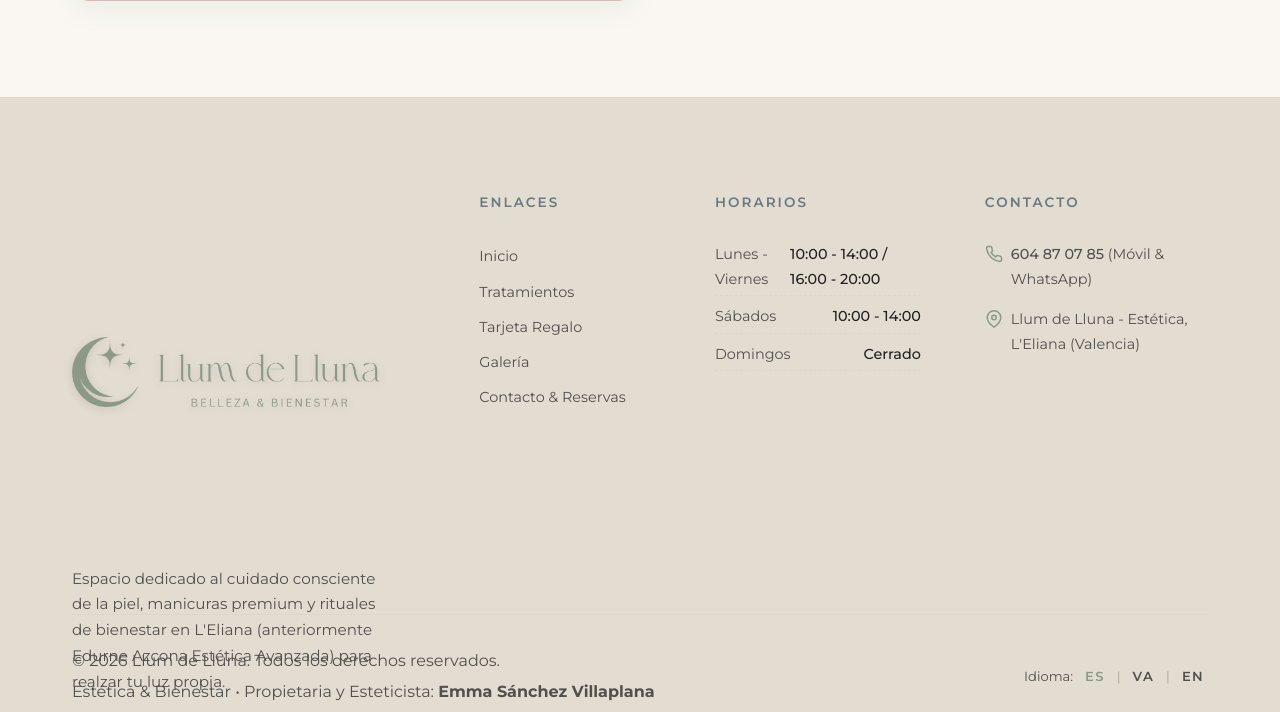
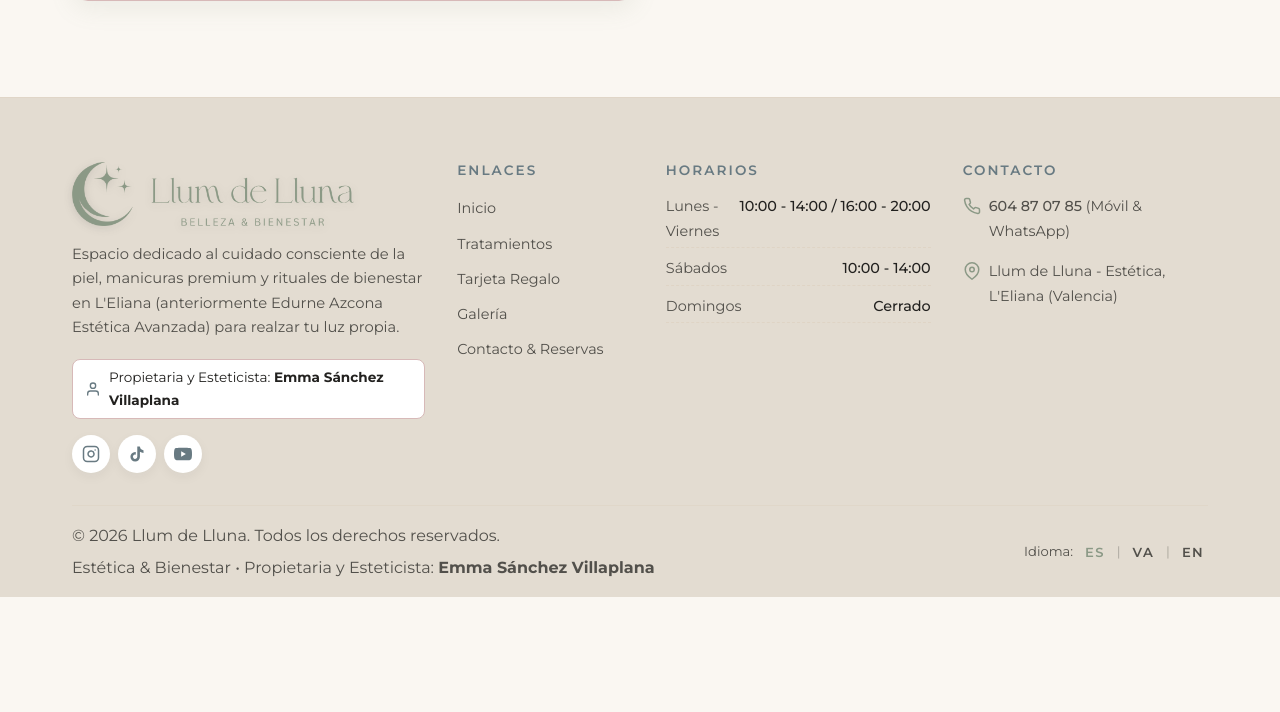
Before and after one commit to jpnm20/llumdellunaweb, a plain HTML site: page tarjeta-regalo.html in a window 1280 px wide. Shown: the part 2057-2769 px from the top of the page. After the commit the page ends 2654 px from the top, so only its background shows below. Drawn offline with nearby package versions, Linux system fonts and the light colour scheme.

Commit message:
correccion del footer

```diff
--- a/css/layout.css
+++ b/css/layout.css
@@ -197,34 +197,57 @@
 }
 
 /* FOOTER */
-.footer {
+.footer,
+.footer.section-padding {
     background-color: var(--color-bg-tertiary);
     border-top: 1px solid rgba(197, 168, 128, 0.12);
     color: var(--color-text-dark);
+    padding: var(--spacing-xl) 0 var(--spacing-md);
 }
 
 .footer-top {
     display: grid;
-    grid-template-columns: 2fr 1fr 1.2fr 1.3fr;
-    gap: var(--spacing-xl);
-    padding-bottom: var(--spacing-xl);
+    grid-template-columns: minmax(0, 1.8fr) minmax(0, 0.9fr) minmax(0, 1.35fr) minmax(0, 1.25fr);
+    gap: var(--spacing-lg);
+    padding-bottom: var(--spacing-lg);
     border-bottom: 1px solid rgba(197, 168, 128, 0.1);
+}
+
+.footer-top > * {
+    min-width: 0;
 }
 
 .footer-brand {
     display: flex;
     flex-direction: column;
+    align-items: flex-start;
     gap: var(--spacing-md);
 }
 
+/* Override .logo height: 100% (used in fixed-height .header) so it doesn't overlap flex siblings in .footer-brand */
+.footer-brand .logo {
+    height: auto;
+    margin-right: 0;
+    padding: 0;
+}
+
+.footer-brand .logo-img {
+    height: auto;
+    max-height: 64px;
+    width: auto;
+}
+
 .footer-brand p {
-    font-size: 0.95rem;
-    max-width: 320px;
+    font-size: 0.92rem;
+    line-height: 1.65;
+    max-width: 360px;
+    margin: 0;
 }
 
 .footer-socials {
     display: flex;
-    gap: var(--spacing-md);
+    flex-wrap: wrap;
+    gap: var(--spacing-sm);
 }
 
 .social-icon {
@@ -253,7 +276,7 @@
     text-transform: uppercase;
     letter-spacing: 0.15em;
     color: var(--color-accent);
-    margin-bottom: var(--spacing-lg);
+    margin-bottom: var(--spacing-md);
     font-weight: 600;
 }
 
@@ -275,6 +298,7 @@
 }
 
 .footer-hours-list {
+    list-style: none;
     display: flex;
     flex-direction: column;
     gap: var(--spacing-sm);
@@ -285,6 +309,8 @@
 .footer-hours-list li {
     display: flex;
     justify-content: space-between;
+    align-items: baseline;
+    gap: var(--spacing-sm);
     border-bottom: 1px dashed rgba(197, 168, 128, 0.15);
     padding-bottom: 4px;
 }
@@ -292,6 +318,8 @@
 .footer-hours-list li span:last-child {
     font-weight: 500;
     color: var(--color-text-dark);
+    text-align: right;
+    white-space: nowrap;
 }
 
 .footer-contact-info {
@@ -317,10 +345,12 @@
 }
 
 .footer-bottom {
-    padding: var(--spacing-lg) 0;
+    padding: var(--spacing-md) 0 0;
     display: flex;
+    flex-wrap: wrap;
     justify-content: space-between;
     align-items: center;
+    gap: var(--spacing-md);
     font-size: 0.85rem;
     color: var(--color-text-light);
 }
@@ -460,14 +490,24 @@
         padding: 7px;
     }
 
+    .footer,
+    .footer.section-padding {
+        padding: var(--spacing-lg) 0 var(--spacing-md);
+    }
+
     .footer-top {
         grid-template-columns: 1fr;
-        gap: var(--spacing-xl);
+        gap: var(--spacing-lg);
+    }
+
+    .footer-hours-list li span:last-child {
+        white-space: normal;
     }
 
     .footer-bottom {
         flex-direction: column;
         gap: var(--spacing-sm);
         text-align: center;
+        padding-bottom: 1.5rem;
     }
 }
--- a/css/main.css
+++ b/css/main.css
@@ -6,7 +6,7 @@
 /* Importar módulos CSS */
 @import 'variables.css';
 @import 'base.css?v=2.2';
-@import 'layout.css?v=2.2';
+@import 'layout.css?v=2.3';
 @import 'components.css?v=2.2';
 
 /* ESTILOS DE PÁGINAS ESPECÍFICAS (OPCIONALES / DETALLES ADICIONALES) */
--- a/footer.html
+++ b/footer.html
@@ -8,18 +8,18 @@
                 </a>
                 <p class="text-muted" data-i18n="footer.description">Espacio dedicado al cuidado consciente de la piel, manicuras premium y rituales de bienestar en L'Eliana (anteriormente Edurne Azcona Estética Avanzada) para realzar tu luz propia.</p>
                 <div class="footer-owner-badge">
-                    <svg viewBox="0 0 24 24" width="16" height="16" fill="none" stroke="currentColor" stroke-width="2" stroke-linecap="round" stroke-linejoin="round"><path d="M20 21v-2a4 4 0 0 0-4-4H8a4 4 0 0 0-4 4v2"/><circle cx="12" cy="7" r="4"/></svg>
+                    <svg viewBox="0 0 24 24" width="16" height="16" fill="none" stroke="currentColor" stroke-width="2" stroke-linecap="round" stroke-linejoin="round" aria-hidden="true"><path d="M20 21v-2a4 4 0 0 0-4-4H8a4 4 0 0 0-4 4v2"/><circle cx="12" cy="7" r="4"/></svg>
                     <span><span data-i18n="footer.ownerLabel">Propietaria y Esteticista:</span> <strong>Emma Sánchez Villaplana</strong></span>
                 </div>
                 <div class="footer-socials">
-                    <a href="https://www.instagram.com/llumdelluna/" target="_blank" class="social-icon" aria-label="Instagram">
-                        <svg viewBox="0 0 24 24" width="18" height="18" fill="none" stroke="currentColor" stroke-width="2" stroke-linecap="round" stroke-linejoin="round"><rect x="2" y="2" width="20" height="20" rx="5" ry="5"/><path d="M16 11.37A4 4 0 1 1 12.63 8 4 4 0 0 1 16 11.37zM17.5 6.5h.01"/></svg>
+                    <a href="https://www.instagram.com/llumdelluna/" target="_blank" rel="noopener noreferrer" class="social-icon" aria-label="Instagram">
+                        <svg viewBox="0 0 24 24" width="18" height="18" fill="none" stroke="currentColor" stroke-width="2" stroke-linecap="round" stroke-linejoin="round" aria-hidden="true"><rect x="2" y="2" width="20" height="20" rx="5" ry="5"/><path d="M16 11.37A4 4 0 1 1 12.63 8 4 4 0 0 1 16 11.37zM17.5 6.5h.01"/></svg>
                     </a>
-                    <a href="https://www.tiktok.com/@llumdelluna" target="_blank" class="social-icon" aria-label="TikTok">
-                        <svg viewBox="0 0 24 24" width="18" height="18" fill="currentColor"><path d="M19.589 6.686a4.793 4.793 0 0 1-3.77-4.245V2h-3.445v13.672a2.896 2.896 0 0 1-5.201 1.743l-.002-.001.002.001a2.895 2.895 0 0 1 3.183-4.51v-3.5a6.329 6.329 0 0 0-5.394 1.94 6.341 6.341 0 0 0-1.748 4.474 6.345 6.345 0 0 0 6.346 6.347 6.345 6.345 0 0 0 6.346-6.347V9.014a8.211 8.211 0 0 0 4.78 1.527V7.1a4.764 4.764 0 0 1-1.095-.414z"/></svg>
+                    <a href="https://www.tiktok.com/@llumdelluna" target="_blank" rel="noopener noreferrer" class="social-icon" aria-label="TikTok">
+                        <svg viewBox="0 0 24 24" width="18" height="18" fill="currentColor" aria-hidden="true"><path d="M19.589 6.686a4.793 4.793 0 0 1-3.77-4.245V2h-3.445v13.672a2.896 2.896 0 0 1-5.201 1.743l-.002-.001.002.001a2.895 2.895 0 0 1 3.183-4.51v-3.5a6.329 6.329 0 0 0-5.394 1.94 6.341 6.341 0 0 0-1.748 4.474 6.345 6.345 0 0 0 6.346 6.347 6.345 6.345 0 0 0 6.346-6.347V9.014a8.211 8.211 0 0 0 4.78 1.527V7.1a4.764 4.764 0 0 1-1.095-.414z"/></svg>
                     </a>
-                    <a href="https://www.youtube.com/@LlumdeLluna-Est%C3%A9tica" target="_blank" class="social-icon" aria-label="YouTube">
-                        <svg viewBox="0 0 24 24" width="18" height="18" fill="currentColor"><path d="M23.498 6.186a3.016 3.016 0 0 0-2.122-2.136C19.505 3.545 12 3.545 12 3.545s-7.505 0-9.377.505A3.017 3.017 0 0 0 .502 6.186C0 8.07 0 12 0 12s0 3.93.502 5.814a3.016 3.016 0 0 0 2.122 2.136c1.871.505 9.376.505 9.376.505s7.505 0 9.377-.505a3.015 3.015 0 0 0 2.122-2.136C24 15.93 24 12 24 12s0-3.93-.502-5.814zM9.545 15.568V8.432L15.818 12l-6.273 3.568z"/></svg>
+                    <a href="https://www.youtube.com/@LlumdeLluna-Est%C3%A9tica" target="_blank" rel="noopener noreferrer" class="social-icon" aria-label="YouTube">
+                        <svg viewBox="0 0 24 24" width="18" height="18" fill="currentColor" aria-hidden="true"><path d="M23.498 6.186a3.016 3.016 0 0 0-2.122-2.136C19.505 3.545 12 3.545 12 3.545s-7.505 0-9.377.505A3.017 3.017 0 0 0 .502 6.186C0 8.07 0 12 0 12s0 3.93.502 5.814a3.016 3.016 0 0 0 2.122 2.136c1.871.505 9.376.505 9.376.505s7.505 0 9.377-.505a3.015 3.015 0 0 0 2.122-2.136C24 15.93 24 12 24 12s0-3.93-.502-5.814zM9.545 15.568V8.432L15.818 12l-6.273 3.568z"/></svg>
                     </a>
                 </div>
             </div>
@@ -48,14 +48,14 @@
                 <h4 class="footer-title" data-i18n="footer.contactTitle">Contacto</h4>
                 <div class="footer-contact-info">
                     <div class="footer-contact-item">
-                        <svg viewBox="0 0 24 24" fill="none" stroke="currentColor" stroke-width="2" stroke-linecap="round" stroke-linejoin="round"><path d="M22 16.92v3a2 2 0 0 1-2.18 2 19.79 19.79 0 0 1-8.63-3.07 19.5 19.5 0 0 1-6-6 19.79 19.79 0 0 1-3.07-8.67A2 2 0 0 1 4.11 2h3a2 2 0 0 1 2 1.72 12.84 12.84 0 0 0 .7 2.81 2 2 0 0 1-.45 2.11L8.09 9.91a16 16 0 0 0 6 6l1.27-1.27a2 2 0 0 1 2.11-.45 12.84 12.84 0 0 0 2.81.7A2 2 0 0 1 22 16.92z"/></svg>
+                        <svg viewBox="0 0 24 24" fill="none" stroke="currentColor" stroke-width="2" stroke-linecap="round" stroke-linejoin="round" aria-hidden="true"><path d="M22 16.92v3a2 2 0 0 1-2.18 2 19.79 19.79 0 0 1-8.63-3.07 19.5 19.5 0 0 1-6-6 19.79 19.79 0 0 1-3.07-8.67A2 2 0 0 1 4.11 2h3a2 2 0 0 1 2 1.72 12.84 12.84 0 0 0 .7 2.81 2 2 0 0 1-.45 2.11L8.09 9.91a16 16 0 0 0 6 6l1.27-1.27a2 2 0 0 1 2.11-.45 12.84 12.84 0 0 0 2.81.7A2 2 0 0 1 22 16.92z"/></svg>
                         <div>
                             <a href="tel:604870785" style="color: inherit; text-decoration: none; font-weight: 500;">604 87 07 85</a> (Móvil & WhatsApp)
                         </div>
                     </div>
                     <div class="footer-contact-item">
-                        <svg viewBox="0 0 24 24" fill="none" stroke="currentColor" stroke-width="2" stroke-linecap="round" stroke-linejoin="round"><path d="M21 10c0 7-9 13-9 13s-9-6-9-13a9 9 0 0 1 18 0z"/><circle cx="12" cy="10" r="3"/></svg>
-                        <a href="https://maps.app.goo.gl/hNd7zPoHWHwDwL6XA" target="_blank" style="color: inherit; text-decoration: none;">Llum de Lluna - Estética, L'Eliana (Valencia)</a>
+                        <svg viewBox="0 0 24 24" fill="none" stroke="currentColor" stroke-width="2" stroke-linecap="round" stroke-linejoin="round" aria-hidden="true"><path d="M21 10c0 7-9 13-9 13s-9-6-9-13a9 9 0 0 1 18 0z"/><circle cx="12" cy="10" r="3"/></svg>
+                        <a href="https://maps.app.goo.gl/hNd7zPoHWHwDwL6XA" target="_blank" rel="noopener noreferrer" style="color: inherit; text-decoration: none;">Llum de Lluna - Estética, L'Eliana (Valencia)</a>
                     </div>
                 </div>
             </div>
@@ -67,11 +67,11 @@
             </div>
             <div class="footer-lang-switcher">
                 <span class="footer-lang-title" data-i18n="footer.language">Idioma:</span>
-                <button class="footer-lang-btn" data-lang="es" title="Castellano">ES</button>
+                <button type="button" class="footer-lang-btn" data-lang="es" title="Castellano">ES</button>
                 <span class="lang-divider">|</span>
-                <button class="footer-lang-btn" data-lang="va" title="Valencià">VA</button>
+                <button type="button" class="footer-lang-btn" data-lang="va" title="Valencià">VA</button>
                 <span class="lang-divider">|</span>
-                <button class="footer-lang-btn" data-lang="en" title="English">EN</button>
+                <button type="button" class="footer-lang-btn" data-lang="en" title="English">EN</button>
             </div>
         </div>
     </div>
```
